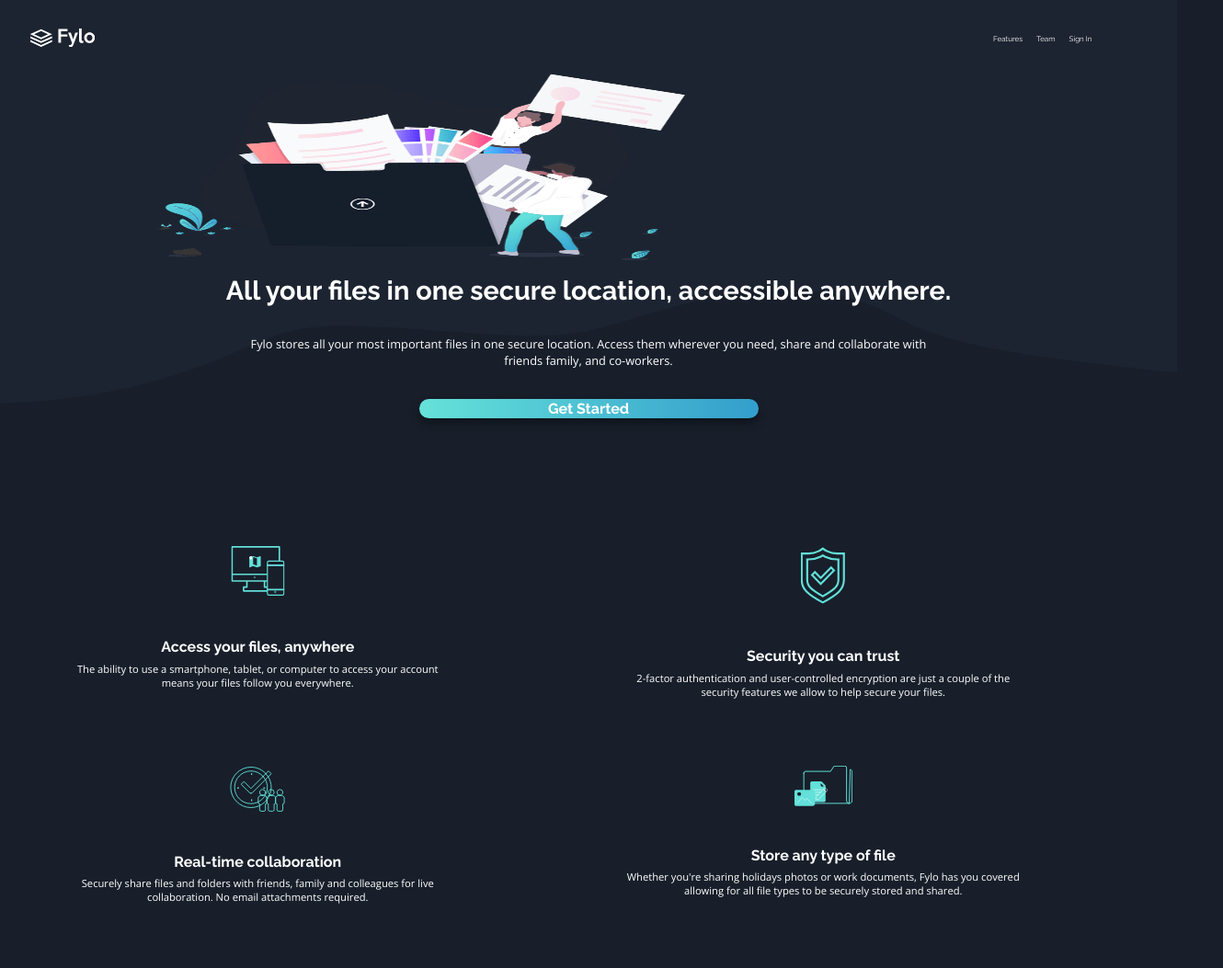
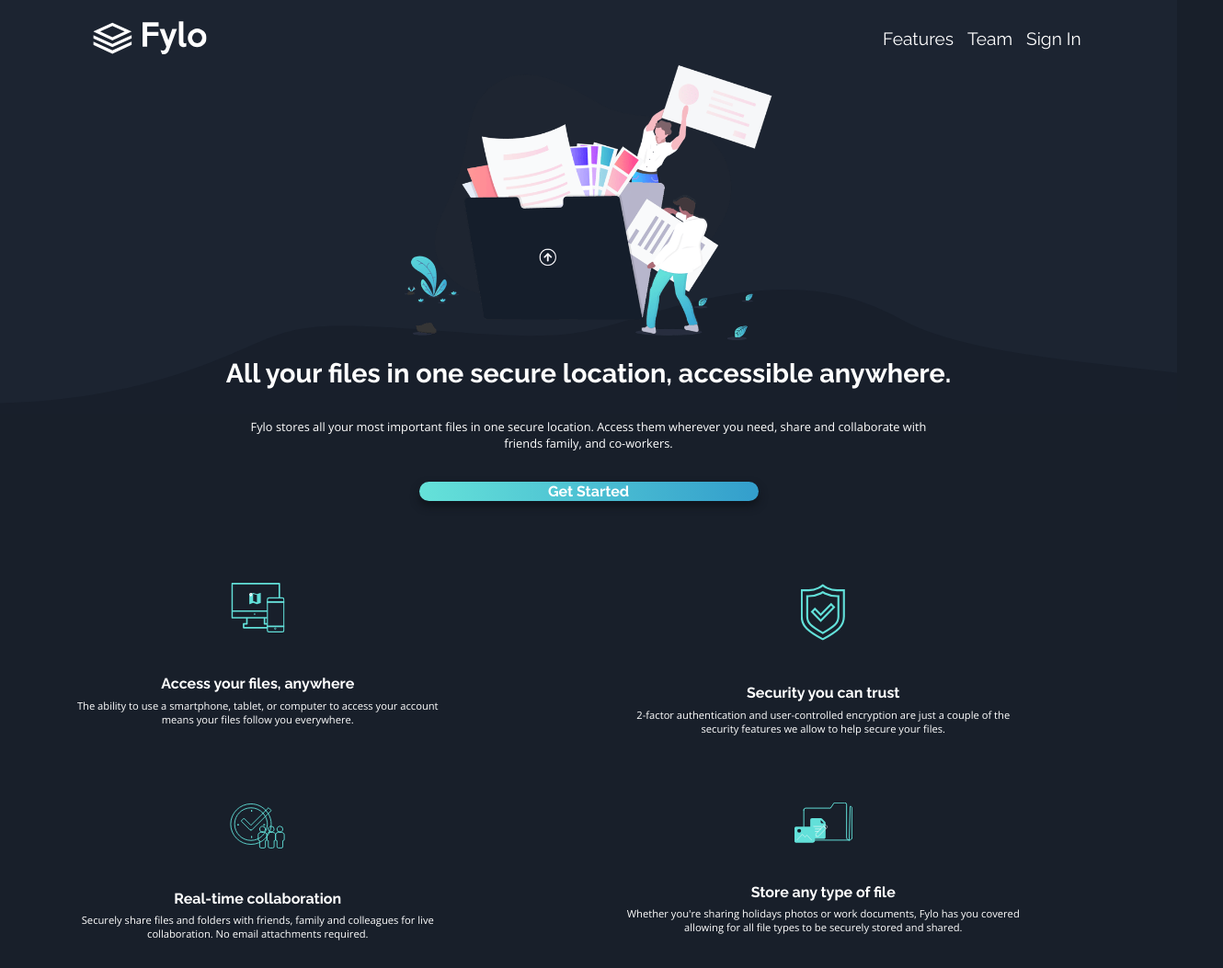
Before and after one commit to Filthycasual13/Dark-theme-landing-page-fylo, a plain HTML site: page index.html in a window 1280 px wide. Shown: the top 1053 px of the page at 92% size, 1330 px wide, since content can reach past the window. Drawn offline with nearby package versions, Linux system fonts and the light colour scheme.

Commit message:
fixed for larger screens and changed image sizing properties

```diff
--- a/desktop-style.scss
+++ b/desktop-style.scss
@@ -1,5 +1,5 @@
 @import url('https://fonts.googleapis.com/css2?family=Open+Sans:wght@400;700&family=Raleway:wght@400;700&display=swap');
-
+@import url(mobile-style.css);
 $introBg: hsl(217, 28%, 15%); //Intro and Email sign up background
 $mainBg: hsl(218, 28%, 13%); // main background
 $footerBg: hsl(216, 53%, 9%); //footer background
@@ -11,6 +11,7 @@ $headFont: 'Raleway', sans-serif; //Headings, Call-to-actions, navigation
 $bodyFont: 'Open Sans', sans-serif; //Body text
 
 body {
+    overflow: hidden;
     margin: 0;
     padding: 0;
     background-color: $mainBg;
@@ -40,8 +41,8 @@ body {
         justify-content: space-between;
         background-color: $introBg;
         background-image: url(images/illustration-intro.png), url(images/bg-curvy-mobile.svg);;
-        background-size: 45% 45%, 100% 30%;
-        background-position: 170px 80px, 0 315px;
+        background-size: 400px 300px, 100% 30%;
+        background-position: 50% 70px, 0 315px;
         background-repeat: no-repeat;
 
         #logo {
@@ -57,7 +58,7 @@ body {
         .links {
             position: relative;
             top: 15px;
-            right: 15px;
+            right: 25px;
 
             ul {
                 display: flex;
@@ -73,7 +74,7 @@ body {
                         text-decoration: none;
                         color: $white;
                         font-family: $headFont;
-                        font-size: 0.5em;
+                        font-size: 0.7em;
                         font-weight: 400;
                     }
                 }
@@ -83,7 +84,7 @@ body {
 
     .section-one {
         position: relative;
-        top: -170px;
+        top: -80px;
         display: flex;
         flex-direction: column;
         align-items: center;
@@ -115,7 +116,7 @@ body {
 
         .feature {
             position: relative;
-            bottom: 80px;
+            bottom: 40px;
             left: 40px;
             display: flex;
             flex-direction: column;
@@ -151,19 +152,18 @@ body {
 
     .section-three {
         position: relative;
-        left: 20px;
         bottom: 100px;
         display: flex;
         flex-direction: column;
         justify-content: center;
-        width: 70%;
+        width: 100%;
         color: $white;
         padding: 100px 25px 50px 25px;
 
         .container {
             display: flex;
             flex-direction: row;
-            justify-content: space-between;
+            justify-content: space-around;
 
 
             img {
@@ -173,6 +173,7 @@ body {
 
             .container-txt {
                 padding-left: 30px;
+                width: 30%;
 
                 h1 {
                     width: 280px;
@@ -388,3 +389,44 @@ body {
     }
 
 }
+
+
+@media only screen and (min-width:1200px) {
+    #nav {
+        display: flex;
+        flex-direction: row;
+        width: 100%;
+        height: 450px;
+        justify-content: space-between;
+        background-color: $introBg;
+        background-image: url(images/illustration-intro.png), url(images/bg-curvy-mobile.svg);;
+        background-size: 400px 300px, 100% 30%;
+        background-position: 50% 70px, 0 315px;
+        background-repeat: no-repeat;
+
+        #logo {
+            position: relative;
+            top: 15px;
+            left: 75px;
+
+            img {
+                transform: scale(0.7);
+            }
+        }
+
+        .links {
+            position: relative;
+            top: 15px;
+            right: 85px;
+
+            ul {
+                width: 250px;
+                li {
+                    a {
+                        font-size: 1.2em;
+                    }
+                }
+            }
+        }
+    }
+}
```
Also changed, not shown: desktop-style.css, 1 other file.
